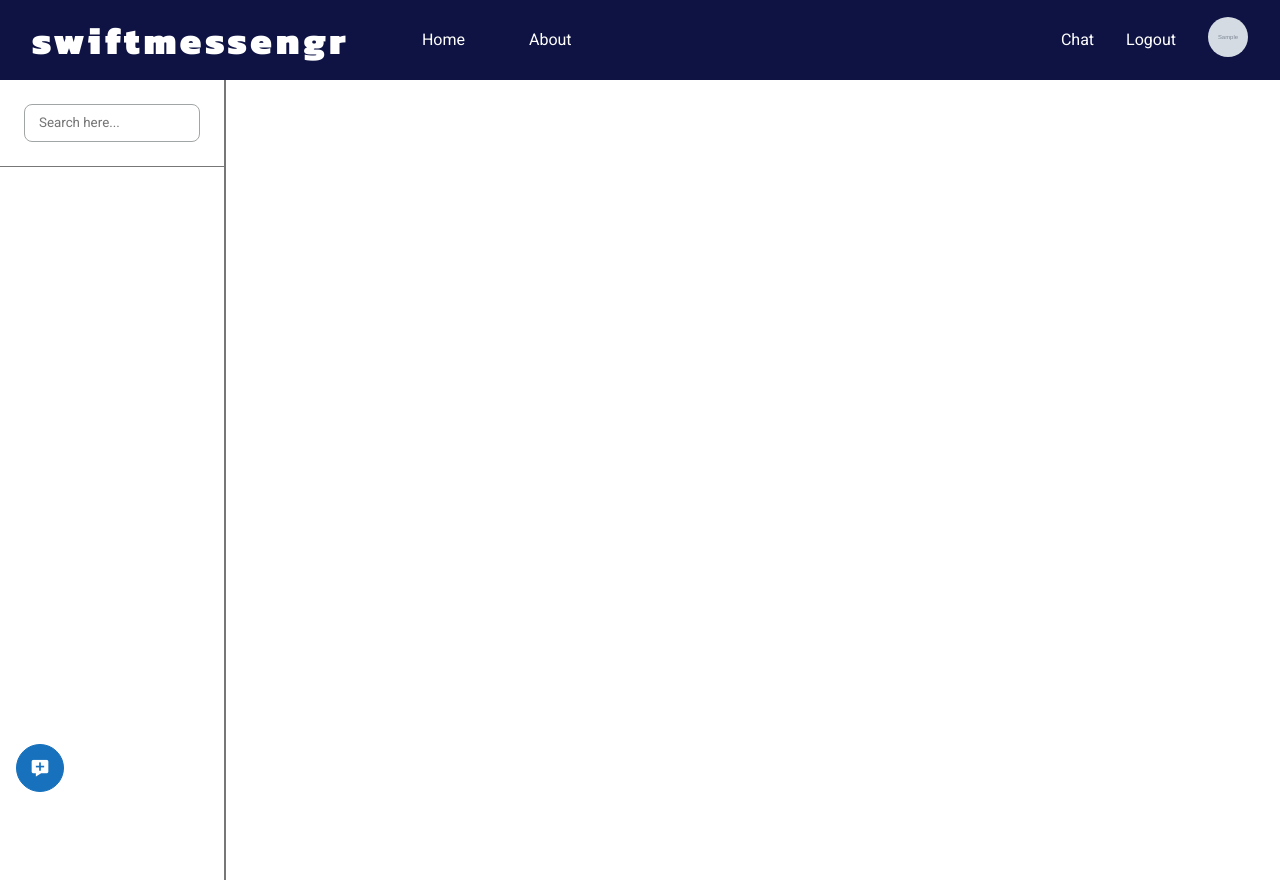
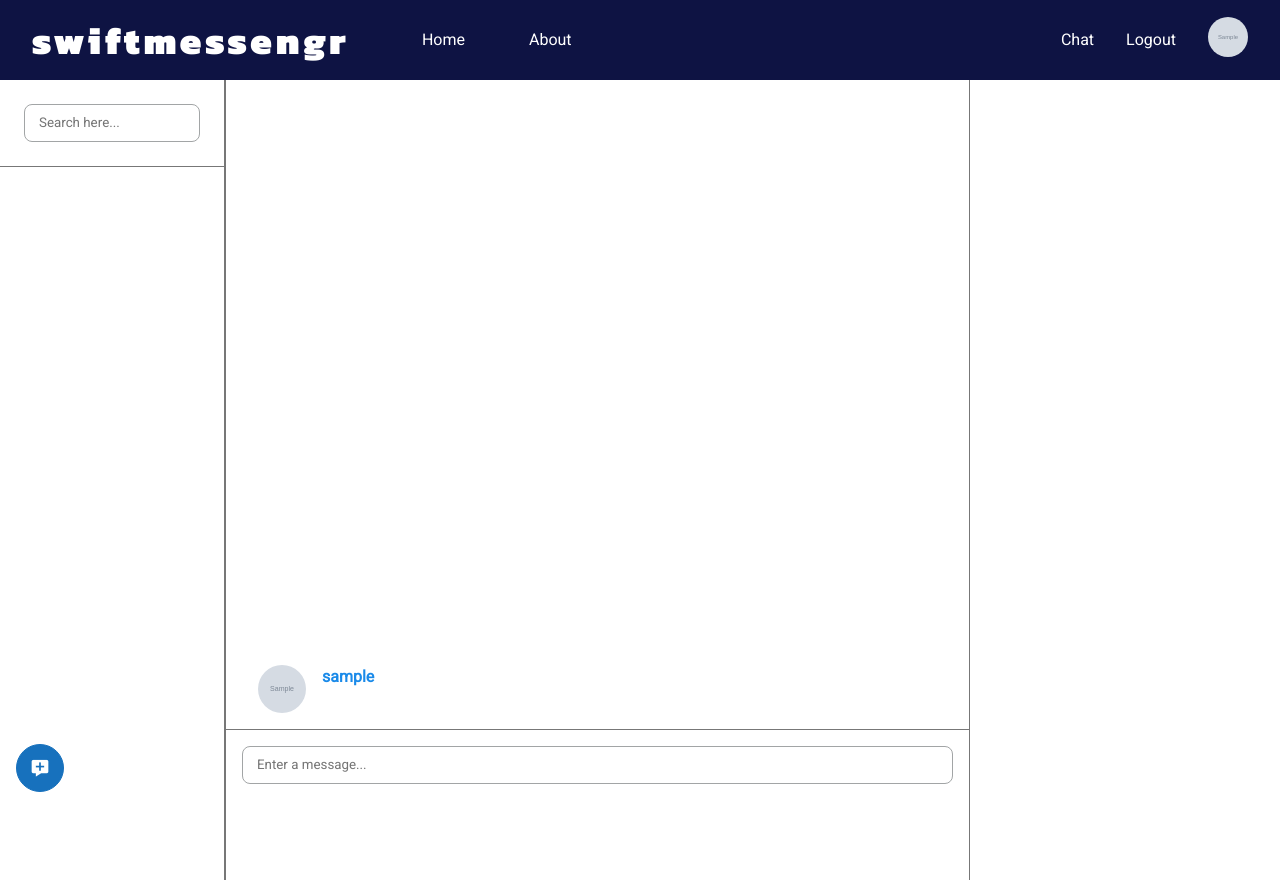
Before and after one commit to agnlt64/swift-messenger, a Flask app: page /chat/group/1 in a window 1280 px wide. Run offline with Flask 3, Linux system fonts and the light colour scheme; a user stored in the database is signed in; tables that the repository leaves empty hold one stand-in row (values such as "Sample post"); grey boxes marked "Sample" are stand-in pictures; some libraries are stand-ins or nearby versions.

Commit message:
new styles for chat groups

```diff
--- a/app/client/static/css/base.css
+++ b/app/client/static/css/base.css
@@ -33,6 +33,7 @@ input {
     padding: 8px 14px;
     border-radius: 8px;
     border: 1px solid #a2a5a6;
+    color: black;
 }
 
 input:focus {
--- a/app/client/static/css/new.css
+++ b/app/client/static/css/new.css
@@ -42,6 +42,7 @@ body {
     padding: 12px;
     text-align: center;
     transition: 0.2s opacity;
+    border-radius: 8px;
 }
 
 /* from here:
@@ -70,19 +71,17 @@ https://stackoverflow.com/questions/20076388/how-can-i-draw-a-left-pointing-tria
     position: absolute;
     height: 100%;
     overflow: hidden;
+    width: 100%;
 }
 
 .sidebar {
     border-right: 2px solid #777777;
     height: 100%;
+    position: relative;
 }
 
 .sidebar > *:not(.group-container) {
     padding: 1.5rem;
-}
-
-.sidebar .search-container input {
-    color: black;
 }
 
 .sidebar .group-picture {
@@ -158,7 +157,6 @@ https://stackoverflow.com/questions/20076388/how-can-i-draw-a-left-pointing-tria
 }
 
 .new-group-form input {
-    color: black;
     width: 100%;
 }
 
@@ -206,3 +204,91 @@ https://stackoverflow.com/questions/20076388/how-can-i-draw-a-left-pointing-tria
     cursor: pointer;
     translate: 0 -4px;
 }
+
+/* chat area styling */
+.ui-container .chat-area {
+    display: flex;
+    width: 100%;
+    flex-direction: column;
+    justify-content: flex-end;
+    height: calc(100vh - 5rem);
+}
+
+.chat-area .messages-container {
+    display: flex;
+    flex-direction: column;
+    gap: 0.5rem;
+    overflow-y: scroll;
+    overflow-x: hidden;
+}
+
+/* scrollbar styles for chrome and safari */
+.messages-container::-webkit-scrollbar {
+    width: 10px;
+}
+
+.messages-container::-webkit-scrollbar-track {
+   background-color: #f1f1f1;
+   border-radius: 10px;
+}
+
+.messages-container::-webkit-scrollbar-thumb {
+    background-color: #595a5a;
+    border-radius: 10px;
+}
+
+.messages-container .message {
+    display: flex;
+    height: 3rem;
+    align-items: center;
+    gap: 1rem;
+    padding: 1rem 0 1rem 2rem;
+}
+
+.message .message-profile-picture {
+    aspect-ratio: 1/1;
+    width: 3rem;
+    object-fit: cover;
+    border-radius: 50%;
+}
+
+.message .infos-container p {
+    margin: 0;
+}
+
+.message .infos-container .message-username {
+    color: #1a8ae9;
+    font-weight: bold;
+}
+
+.ui-container .members-list {
+    margin-left: auto;
+    width: 30rem;
+    border-left: 1px solid #777777;
+    padding-left: 2rem;
+}
+
+.members-list .title-container {
+    margin-inline: auto;
+    width: fit-content;
+}
+
+.members-list .member {
+    display: flex;
+    align-items: center;
+    gap: 1rem;
+}
+
+.chat-area .send-message-form {
+    width: calc(100% - 2rem);
+    border-top: 1px solid #777777;
+    display: flex;
+    padding: 1rem;
+    justify-content: center;
+    vertical-align: bottom;
+    top: 1%;
+}
+
+.chat-area .send-message-form input {
+    width: 100%;
+}
--- a/app/client/templates/chat.html
+++ b/app/client/templates/chat.html
@@ -38,10 +38,15 @@ SwiftMessengr - Chat
         </div>
     </div>
 
-    <!-- <div class="chat-area">
+    <div class="chat-area">
         {% block chat_area %}
         {% endblock %}
-    </div> -->
+    </div>
+
+    <div class="members-list">
+        {% block members %}
+        {% endblock %}
+    </div>
 
     <dialog id="new-group-form" class="new-group-form">
         <button id="group-close-btn" class="close-button">
@@ -63,7 +68,6 @@ SwiftMessengr - Chat
 
 
 <!-- button to create a new chat group -->
-<!-- <div class="btn-container"> -->
 <button class="new-chat-group" id="new-chat-group-btn">
     <i class='bx bxs-message-add'></i>
 </button>
@@ -71,6 +75,4 @@ SwiftMessengr - Chat
     <p>Create a new chat group</p>
 </span>
 <span class="arrow"></span>
-<!-- </div> -->
-
 {% endblock %}
--- a/app/client/templates/messages/send_message.html
+++ b/app/client/templates/messages/send_message.html
@@ -23,18 +23,18 @@
     <input type="text" name="message" class="send-message" id="message" placeholder="Enter a message..." autocomplete="off" />
     <input type="submit" hidden value="{{ current_chat_group }}" name="current-chat-group">
 </form>
+{% endblock %}
 
-<div class="members-list">
+{% block members %}
 <div class="title-container">
     <h2>All group members</h2>
 </div>
 <div class="members">
     {% for member in members %}
     <div class="member">
+        <img class="profile-picture" src="{{ url_for('static', filename=''+member.profile_picture) }}" alt="{{ member.username }} profile picture">
         <p>{{ member.username }}</p>
-            <img class="profile-picture" src="{{ url_for('static', filename=''+member.profile_picture) }}" alt="{{ member.username }} profile picture">
     </div>
     {% endfor %}
 </div>
-</div>
 {% endblock %}
--- a/app/views.py
+++ b/app/views.py
@@ -2,7 +2,7 @@ from flask import Blueprint, render_template, request, flash, redirect, url_for
 from flask_login import login_required, current_user, logout_user
 from werkzeug.utils import secure_filename
 from .server.models import ChatGroup, Task, User, Message
-from . import logger, LogLevel
+from . import logger
 
 # client views only, logic is in the api folder
 views = Blueprint('views', __name__)
@@ -17,8 +17,7 @@ def home():
 @login_required
 def chat():
     if current_user.role == 'banned':
-        logger.set_level(LogLevel.Warning)
-        logger.log(f'{current_user.username} tried to access chat page while being banned')
+        logger.warning(f'{current_user.username} tried to access chat page while being banned')
         flash('You have been banned. Contact the admin to get further informations.', category='error')
         return redirect(url_for('views.home'))
     return render_template('chat.html', user=current_user, groups=ChatGroup.query.all(), profile_picture=str(current_user.profile_picture))
@@ -42,8 +41,8 @@ def group(id):
                                active='active', current_chat_group=current_chat_group)
     else:
         # this can't be reached
-        logger.set_level(LogLevel.Error)
-        logger.log(f'Unreachable error message has been reached by {current_user.username}')
+        logger.enable_file_logging()
+        logger.error(f'Unreachable error message has been reached by {current_user.username}')
         return 'Congrats! You triggered an ureachable error message!'
 
 @views.route('/login')
@@ -65,8 +64,8 @@ def logout():
 @login_required
 def admin_page():
     if current_user.role != 'admin':
-        logger.set_level(LogLevel.Error)
-        logger.log(f'{current_user.username} tried to access the admin page')
+        logger.enable_file_logging()
+        logger.error(f'{current_user.username} tried to access the admin page')
         return redirect(url_for('views.chat'))
     return render_template('admin/admin.html', profile_picture=current_user.profile_picture)
 
--- a/main.py
+++ b/main.py
@@ -5,10 +5,10 @@ import sys
 if __name__ == '__main__':
     app = create_app()
     logger.reset()
-    logger.log('App instance created')
+    logger.info('App instance created')
     if len(sys.argv) > 2:
         if sys.argv[1] == '--expose' or sys.argv[1] == '-E':
             socketio.run(app, debug=True, host='0.0.0.0', port=8080)
     else:
         socketio.run(app, debug=True, host='127.0.0.1', port=8080)
-    logger.log('App is running')
+    logger.info('App is running')
```
Also changed, not shown: app/server/events.py (+3 -4 lines). Lines whose indentation alone changed are shown as unchanged.
